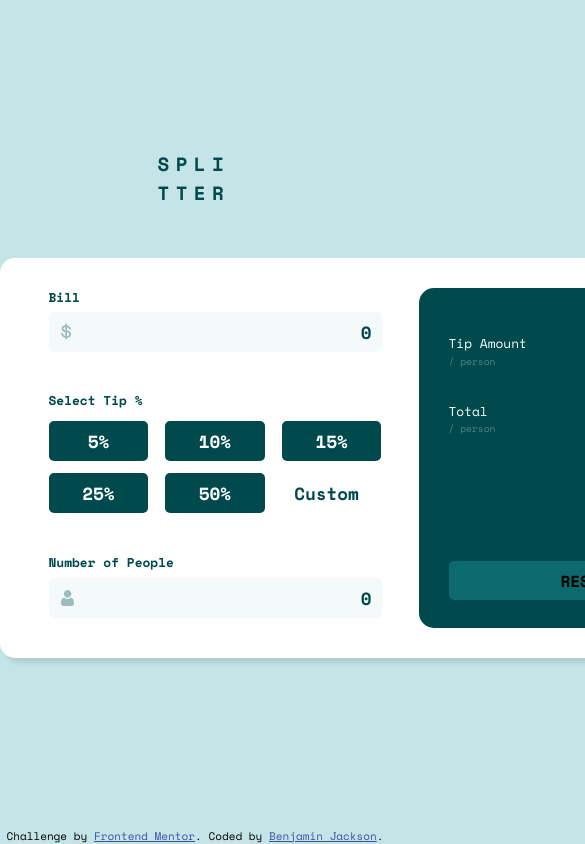
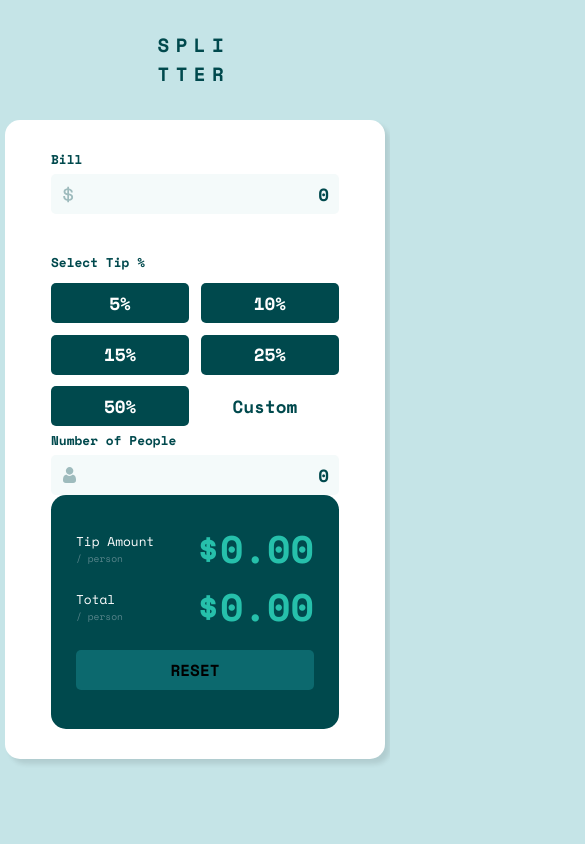
Before and after one commit to Bnjackson/tip-calculator-app, a plain HTML site: page index.html in a window 390 px wide. Shown: the top 844 px of the page, 585 px wide, since content can reach past the window. Drawn offline with nearby package versions, Linux system fonts and the light colour scheme.

Commit message:
Add media query for mobile design

```diff
--- a/css/styles.css
+++ b/css/styles.css
@@ -161,6 +161,7 @@ Images
 Tip calculator-section
 */
 .tip-calculator-container {
+    display: flex;
     margin: 0 auto;
     width: 800px;
     padding: 30px;
@@ -261,3 +262,41 @@ Active classes
 .active-tip-input {
     outline: 2px solid hsl(172, 67%, 45%);
 }
+
+@media only screen and (max-width: 810px) {
+    header {
+        margin: 8% auto 8% auto;
+    }
+    .tip-calculator-container {
+        display: block;
+        width: 380px;
+        margin: 0 auto;
+    }
+    .tip-calculator, .results-container {
+        width: 90%;
+        height: auto;
+        margin: 0 auto;
+    }
+    .results-container {
+        height: 40%;
+        padding: 25px;
+    }
+    .reset-btn  {
+        margin: 6% auto;
+        height: 40px;
+    }
+    .tip-percentage-container {
+        height: 150px;
+    }
+    .tip-choices, .custom-tip-choice {
+        height: 40px;
+        width : 48%;
+        margin-bottom: 4%;
+    }
+    .num-people-input-container {
+        margin: 20% 0 8% 0;
+    }
+    .attribution {
+        display: none;
+    }
+}
```
